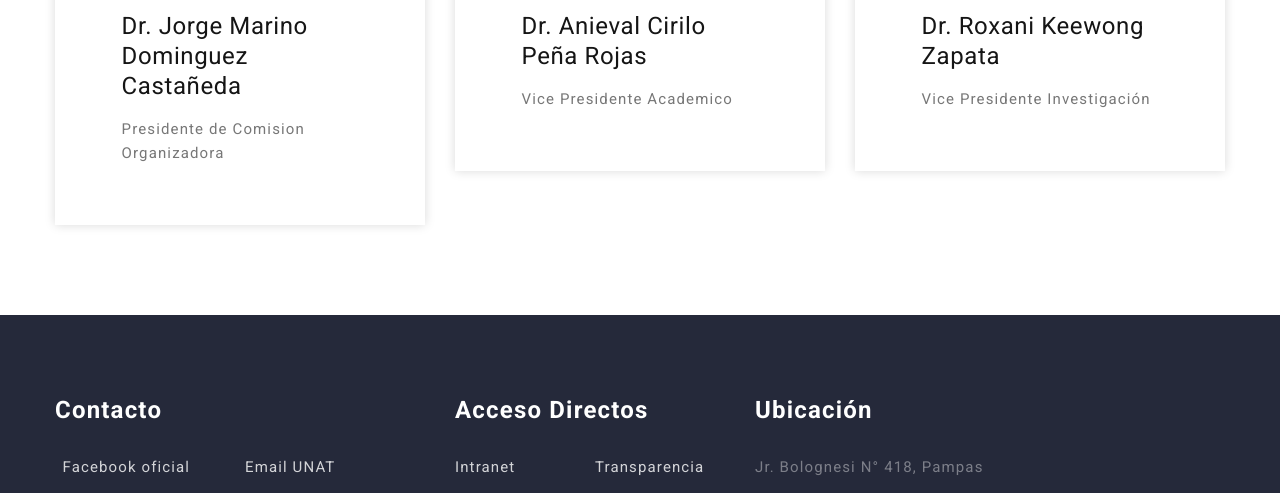
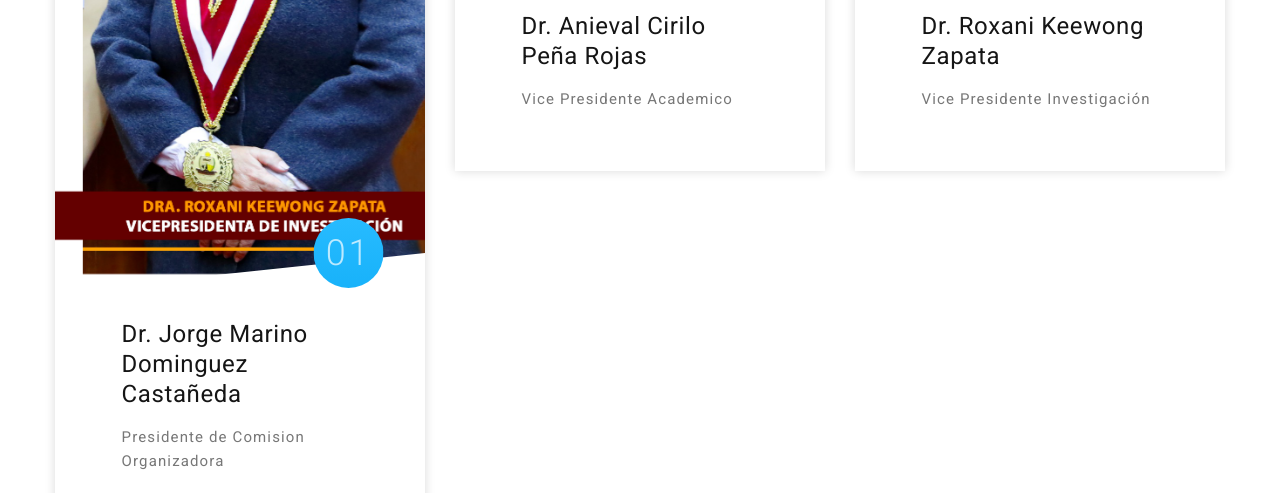
Before and after one commit to xSigfrid/UNAT, a PHP site: page /Autoridades.php in a window 1280 px wide. Shown: the part 1472-1965 px from the top of the page. Run offline with PHP 8.4, Linux system fonts and the light colour scheme; some libraries are stand-ins or nearby versions; some web fonts are replaced.

Commit message:
Update Autoridades.php

```diff
--- a/Autoridades.php
+++ b/Autoridades.php
@@ -75,7 +75,7 @@
           <div class="row row-40 row-xl-60 justify-content-center box-ordered">
             <div class="col-sm-6 col-lg-4">
               <!-- Services Creative-->
-              <article class="services-creative"><a class="services-creative-figure" href="#"><img src="images/INVESTIGACION.jpg" alt="" width="370" height="230"/></a>
+              <article class="services-creative"><a class="services-creative-figure" href="#"><img src="images/INVESTIGACION.png" alt="" width="370" height="230"/></a>
                 <div class="services-creative-caption">
                   <h5 class="services-creative-title"><a href="single-service.html">Dr. Jorge Marino Dominguez Castañeda</a></h5>
                   <p class="services-creative-text">Presidente de Comision Organizadora</p><span class="services-creative-counter box-ordered-item"></span>
```
